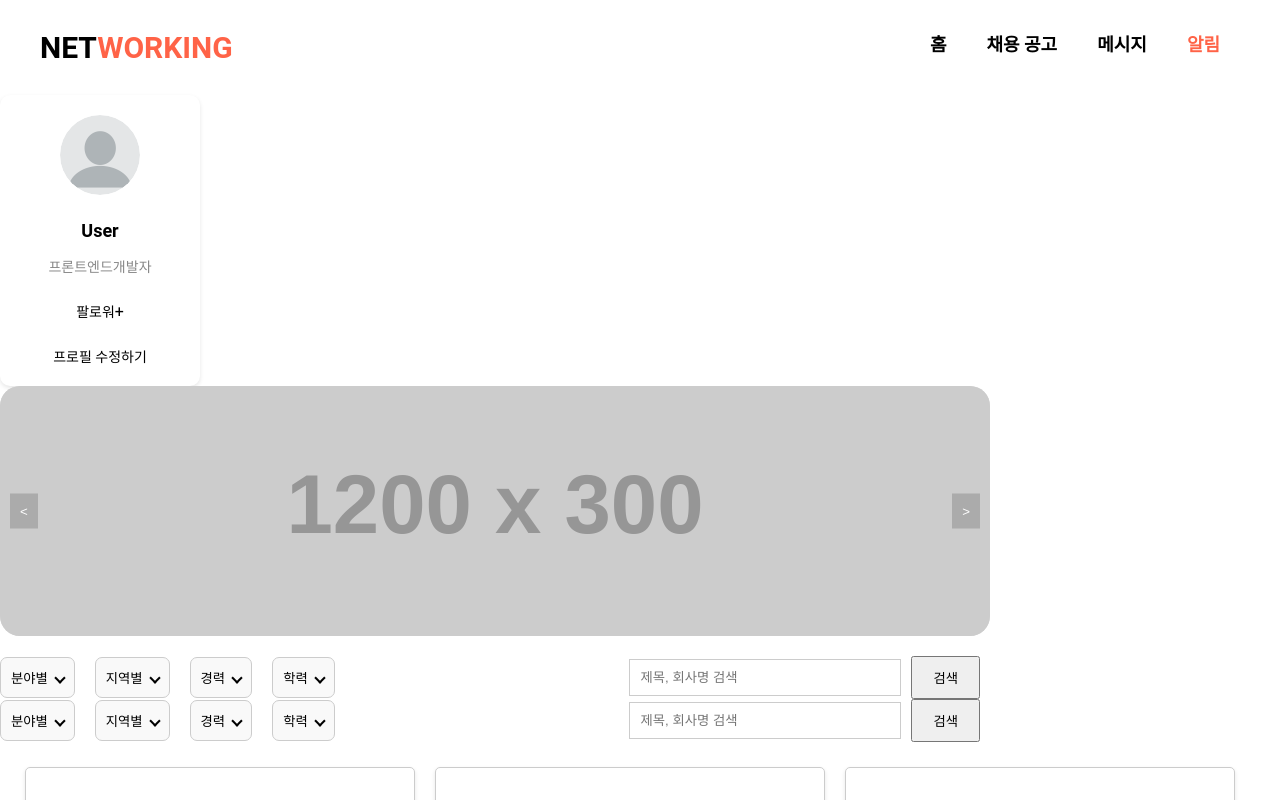
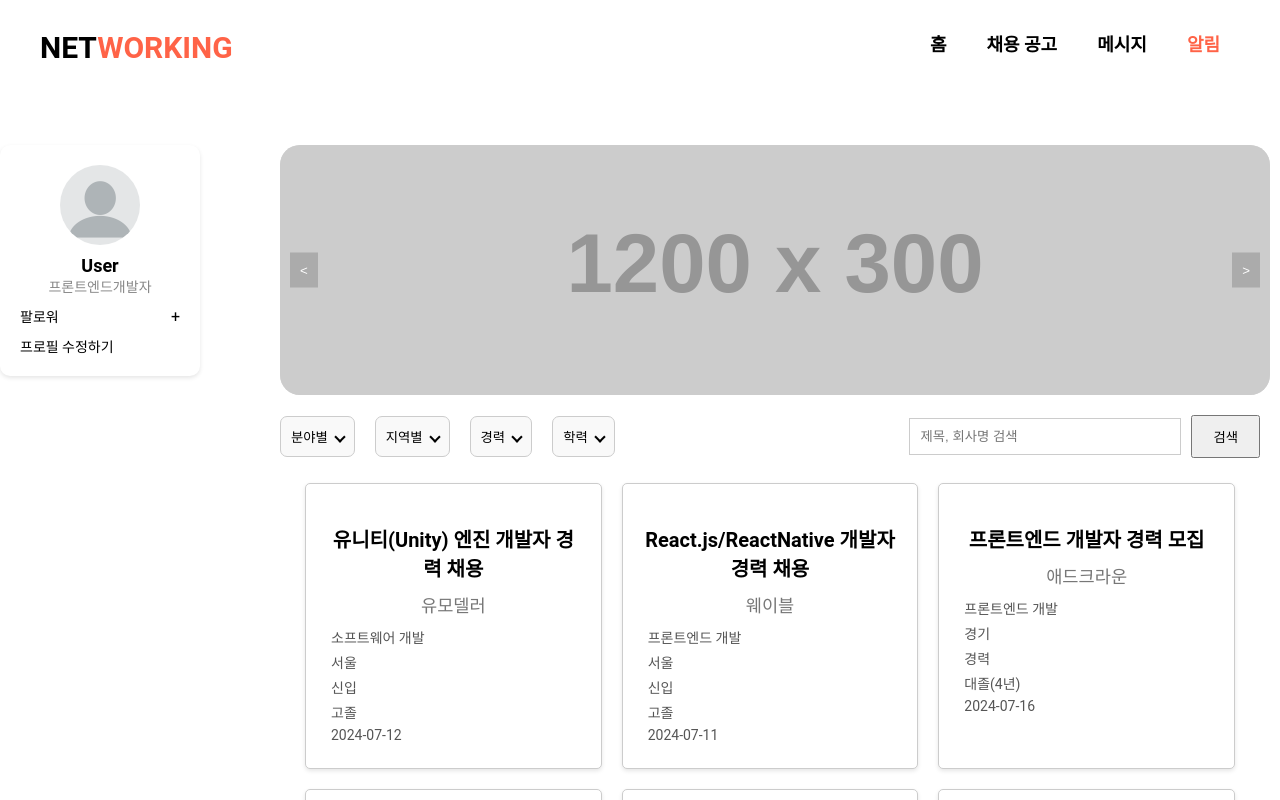
Before and after one commit to sunghee-cho/NETWORKING, a React (Create React App) app: page /joblist in a window 1280 px wide. Shown: the top 800 px of the page. Built offline with nearby package versions, Linux system fonts and the light colour scheme.

Commit message:
7.1 before develop

```diff
--- a/src/components/Social/LeftSideb.js
+++ b/src/components/Social/LeftSideb.js
@@ -1,10 +1,11 @@
 import React from 'react';
 import profileImage from '../../assets/images/고양이 프로필.png';
+
 
 const LeftSideb = () => {
     return (
         <div className="leftsidebar">
-            <div className="profile">
+            <div className="profilefeed">
                 <img src={profileImage} alt="Profile Picture" style={{ borderRadius: '50%' }} />
                 <p style={{ fontWeight: 'bold' }}>사용자 이름</p>
                 <button className="button">설정</button>
--- a/src/pages/Joblist.js
+++ b/src/pages/Joblist.js
@@ -2,7 +2,6 @@
 import React from "react";
 import Profile from "../components/Job/Profile";
 import Banner from "../components/Job/Banner";
-import Filters from "../components/Job/Filters";
 import Joblist from "../components/Job/Job";
 import "../styles/Job/Joblist.css";
 
@@ -15,7 +14,6 @@ const JoblistPage = () => {
         </div>
         <div className="rightColumn">
           <Banner />
-          <Filters />
           <Joblist />
         </div>
       </div>
--- a/src/styles/Job/Job.css
+++ b/src/styles/Job/Job.css
@@ -1,4 +1,3 @@
-/* Job.css */
 .filters {
   display: flex;
   align-items: center; /* 세로 중앙 정렬 */
@@ -79,8 +78,7 @@
   margin-top: 10px;
 }
 
-  .resetButton,
-  .applyButton {
+.resetButton, .applyButton {
   padding: 5px 10px;
   cursor: pointer;
 }
@@ -153,4 +151,4 @@
 }
 
 /* Font Awesome */
-  @import url("https://cdnjs.cloudflare.com/ajax/libs/font-awesome/5.15.3/css/all.min.css");
+@import url('https://cdnjs.cloudflare.com/ajax/libs/font-awesome/5.15.3/css/all.min.css');
--- a/src/styles/Job/Joblist.css
+++ b/src/styles/Job/Joblist.css
@@ -0,0 +1,34 @@
+.app {
+
+    width: 1280px;
+    margin: 0 auto;
+    box-sizing: border-box;
+  }
+
+
+
+  .main {
+
+    display: flex;
+
+    margin-top: 50px;
+
+  }
+
+
+
+  .leftColumn {
+
+    width: 200px;
+
+    margin-right: 80px;
+
+  }
+
+
+
+  .rightColumn {
+
+    flex: 1;
+
+  }
--- a/src/styles/Social/Social.css
+++ b/src/styles/Social/Social.css
@@ -67,7 +67,7 @@ body {
     text-align: center;
   }
 
-  .profile {
+  .profilefeed {
     text-align: center;
     display: flex;
     flex-direction: column;
@@ -75,16 +75,16 @@ body {
     gap: 15px;
   }
 
-  .profile img {
+  .profilefeed img {
     border-radius: 50%;
     width: 120px;
     height: 120px;
   }
 
-  .profile p {
+  .profilefeed p {
     margin: 10px 0;
   }
-  .profile .button {
+  .profilefeed .button {
     background-color: black;
     color: white;
     font-size: 16px;
```
Also changed, not shown: src/pages/Joblist.jsx (deleted, +0 -27 lines). Lines whose indentation alone changed are shown as unchanged.
